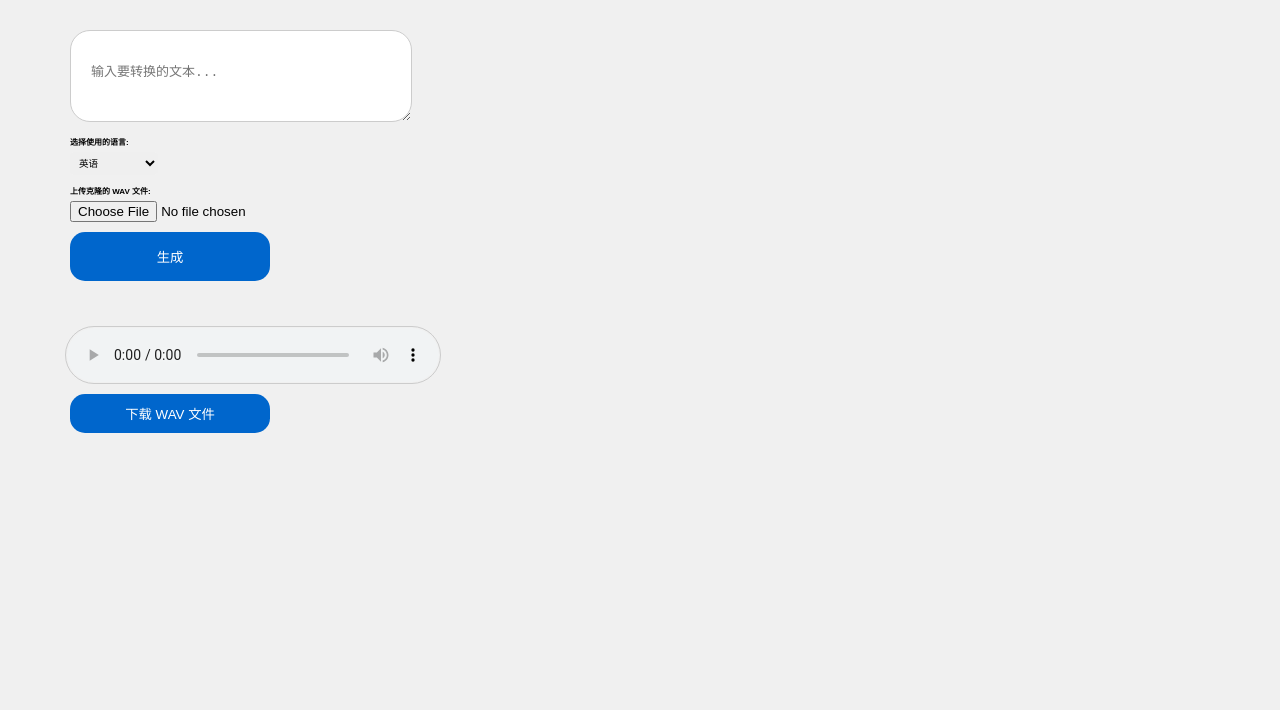
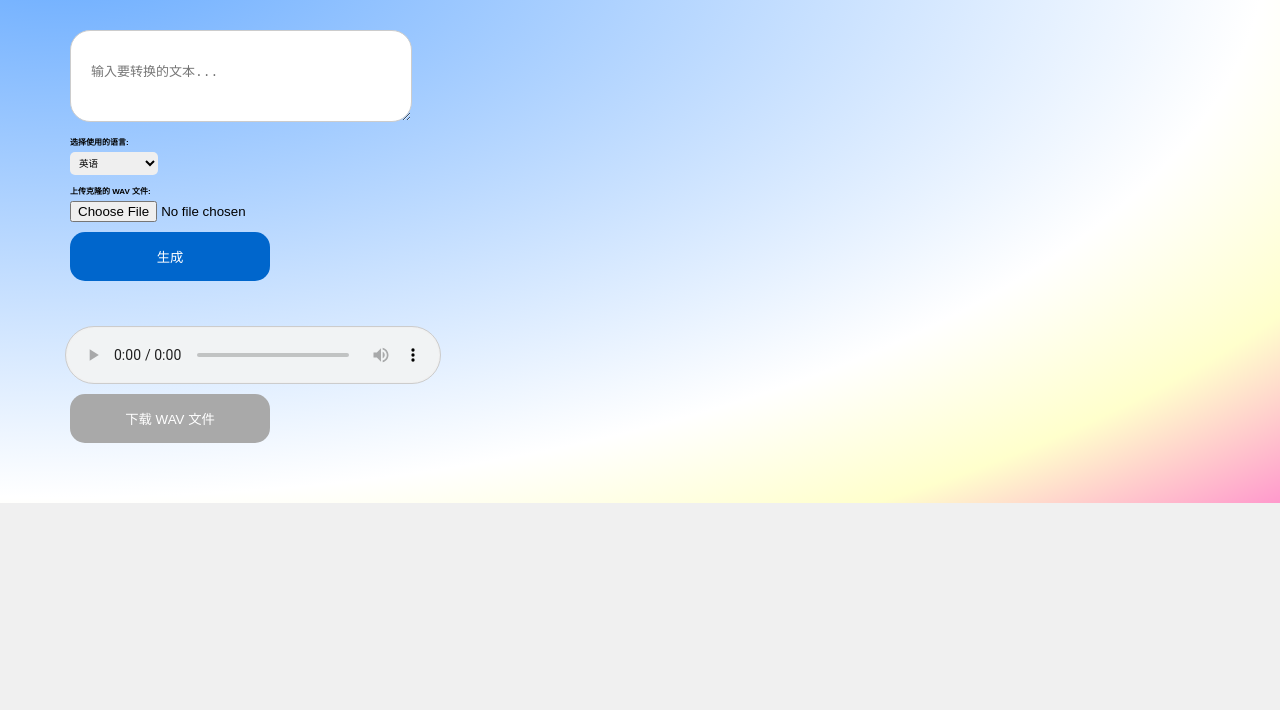
Before and after one commit to bestcx7/Gorgeous_AI, a plain HTML site: page templates/index.html in a window 1280 px wide. Shown: the part 90-800 px from the top of the page. Drawn offline with Linux system fonts and the light colour scheme.

Commit message:
init project

```diff
--- a/templates/index.html
+++ b/templates/index.html
@@ -12,7 +12,7 @@
             text-align: left;
             padding: 20px;
             margin: 0; /* 清除 body 的默认外边距 */
-            background-image: url('/root/autodl-tmp/TTS/templates/background2.jpeg'); /* 添加背景图片的路径 */
+            background-image: radial-gradient(ellipse at 5% 5%, #66aaff, #FFFFFF 70%, #ffffcc, #ff99cc);/* 添加背景图片的路径 */
             background-size: cover; /* 调整背景图片的大小以覆盖整个页面 */
             background-repeat: no-repeat; /* 防止背景图片重复显示 */
         }
@@ -22,7 +22,7 @@
         .logo-container {
             position: absolute; /* 使用绝对定位 */
             top: 20px; /* 距离顶部的距离 */
-            left: 70px; /* 距离左侧的距离 */
+            left: 50px; /* 距离左侧的距离 */
             color: #000; /* 设置文本颜色为黑色 */
             font-size: 0.8em; /* 设置字体大小为3em，调整为适当的大小 */
             text-shadow: 2px 2px 2px #fff; /* 添加文字阴影效果，颜色为白色 */
@@ -113,27 +113,33 @@
 
         /* 下载按钮样式 */
         #downloadLink {
-            margin-top: 10px; /* 设置距离播放器的顶部外边距，调整为您需要的值 */
-            margin-left: 15px; /* 设置距离左侧的外边距，调整为您需要的值 */
+            margin-top: 10px;
+            margin-left: 50px;
             display: inline-block;
             text-decoration: none;
-            display: flex; /* 设置为弹性容器 */
+            display: flex;
         }
 
         /* 下载按钮内部的按钮样式 */
         #downloadLink button {
-            margin-left: 35px; /* 设置距离左边框的距离为20px */
-            padding: 10px; /* 内边距 */
-            background-color: #0066cc; /* 背景颜色 */
-            color: white; /* 文字颜色 */
-            border: none; /* 去掉边框 */
-            border-radius: 15px; /* 边角半径 */
-            cursor: pointer; /* 鼠标样式为手型 */
+            margin-bottom: 40px;
+            padding: 15px;
+            background-color: #A9A9A9; /* 初始为灰蓝色 */
+            color: white;
+            border: none;
+            border-radius: 15px;
+            cursor: not-allowed; /* 不可点击时的鼠标样式 */
+            width: 200px;
         }
 
         /* 下载按钮悬停时的样式 */
         #downloadLink button:hover {
-            background-color: #004080; /* 悬停时改变背景颜色为深蓝色 */
+            background-color: #A9A9A9; /* 不可点击时悬停状态不变 */
+        }
+
+        #downloadLink.active button {
+            background-color: #0066cc; /* 可点击时的深蓝色 */
+            cursor: pointer; /* 可点击时的鼠标样式 */
         }
 
     </style>
@@ -199,8 +205,8 @@
     </audio>
 
     <!-- 添加 WAV 文件下载链接 -->
-    <a id="downloadLink" download="output.wav" href="#" >
-        <button type="button">下载 WAV 文件</button>
+    <a id="downloadLink" class="inactive" download="output.wav" href="#" >
+        <button id="downloadButton" type="button" disabled>下载 WAV 文件</button>
     </a>
 </div>
 
@@ -226,7 +232,7 @@
         formData.append("text", textInputValue);
         formData.append("language", languageSelectValue);
         // 将文件添加到 FormData 对象中
-        formData.append("wav_file", waveFile);
+        formData.append("speaker_wav", waveFile);
 
         // 打印请求数据到控制台
         console.log("Request Data:", formData);
@@ -248,18 +254,27 @@
             // 处理成功的响应，更新页面元素显示结果信息
             console.log("Received WAV data:", blobData); // 打印响应数据到控制台
 
+            // 获取下载按钮和按钮状态
+            const downloadLink = document.getElementById("downloadLink");
+            const downloadButton = document.getElementById("downloadButton");
+
+
             // 将 Blob 对象设置为音频播放器的源
             const audioPlayer = document.getElementById("audioPlayer");
             const audioSource = document.getElementById("audioSource");
             audioSource.src = URL.createObjectURL(blobData);
+            console.log("audioSource:", audioSource.src)
 
             // 显示音频播放器和下载链接
             audioPlayer.style.display = "block";
             document.getElementById("downloadLink").style.display = "block";
 
             // 将 Blob 对象设置为下载链接的 href
-            const downloadLink = document.getElementById("downloadLink");
             downloadLink.href = URL.createObjectURL(blobData);
+
+            // 根据后端返回的状态设置按钮样式和状态
+            downloadLink.classList.add("active");
+            downloadButton.disabled = false;
         })
         .catch(error => {
             // 处理错误，输出详细的错误信息到页面和控制台
```
Also changed, not shown: requirements.txt (added), 7 other files.
